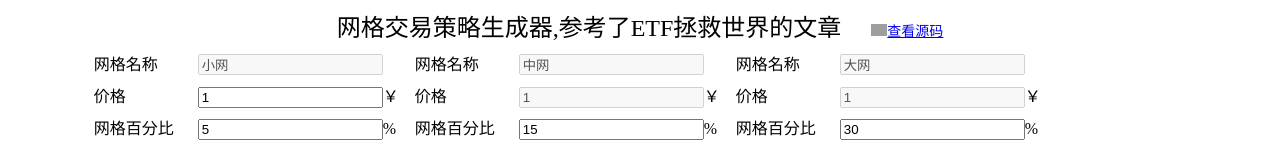
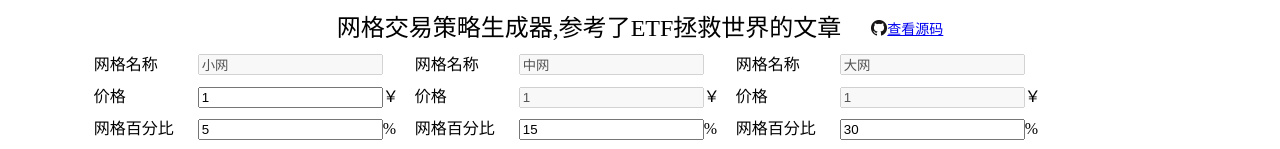
Before and after one commit to ChenZhuoSteve/grid-trading, a Vue app: page / in a window 1280 px wide. Shown: the top 149 px of the page. Built offline with nearby package versions, Linux system fonts and the light colour scheme; grey boxes are pictures that could not be loaded.

Commit message:
update img path

```diff
--- a/src/App.vue
+++ b/src/App.vue
@@ -7,7 +7,7 @@
         href="https://github.com/ChenZhuoSteve/grid-trading"
         title="查看源代码"
       >
-        <img class="github-icon" src="GitHub-Mark-32px.png" />查看源码
+        <img class="github-icon" src="./assets/GitHub-Mark-32px.png" />查看源码
       </a>
     </div>
     <div class="section">
--- a/vue.config.js
+++ b/vue.config.js
@@ -1,5 +1,5 @@
 module.exports = {
-    publicPath: "/grid-trading/",
+    publicPath: "/",
     outputDir: "docs",
     devServer: {
         port: 9000
```
Also changed, not shown: 5 other files (tests, documents, lock files or other folders).
